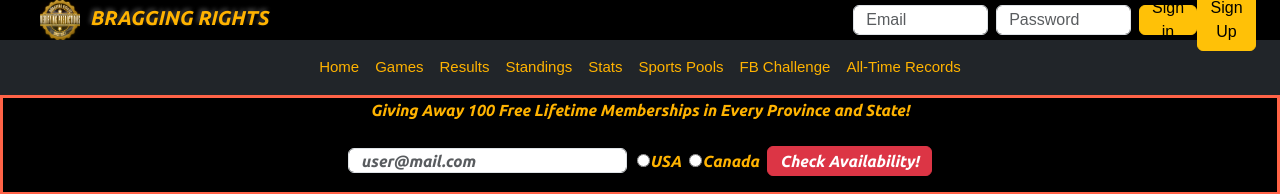
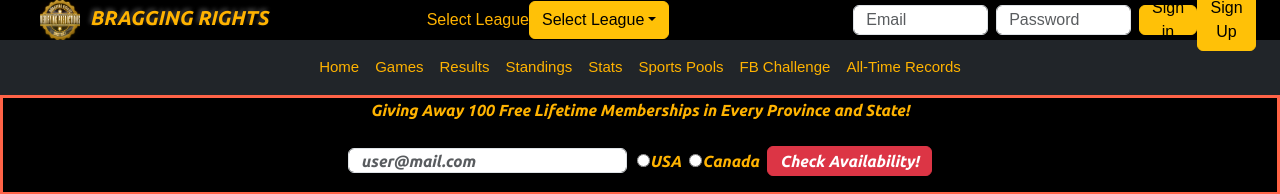
Before and after one commit to Bragging-Rights/ultimate-bragging-rights, a React (Create React App) app in the folder client/: page / in a window 1280 px wide. Shown: the top 194 px of the page. Built offline with nearby package versions, Linux system fonts and the light colour scheme; a web font is replaced by a local one.

Commit message:
select league added to navbar

```diff
--- a/client/package.json
+++ b/client/package.json
@@ -19,6 +19,7 @@
     "react-scripts": "5.0.1",
     "react-select": "^5.7.4",
     "react-select-country-list": "^2.2.3",
+    "run": "^1.4.0",
     "web-vitals": "^2.1.4"
   },
   "scripts": {
--- a/client/src/navbar.js
+++ b/client/src/navbar.js
@@ -53,7 +53,7 @@
           </Link>
         </div>
 
-        {/* <div className="selectLeague dropdown-center col-lg-4">
+        <div className="selectLeague dropdown-center col-lg-4">
           <label>Select League</label>
           <button
             className="btn btn-warning dropdown-toggle"
@@ -92,7 +92,7 @@
               </button>
             </li>
           </ul>
-        </div> */}
+        </div>
 
         <div className="col-lg-4 display-inline d-flex align-items-center justify-content-end">
           <div className="d-flex align-items-center">
```
Also changed, not shown: 1 other file (tests, documents, lock files or other folders).
